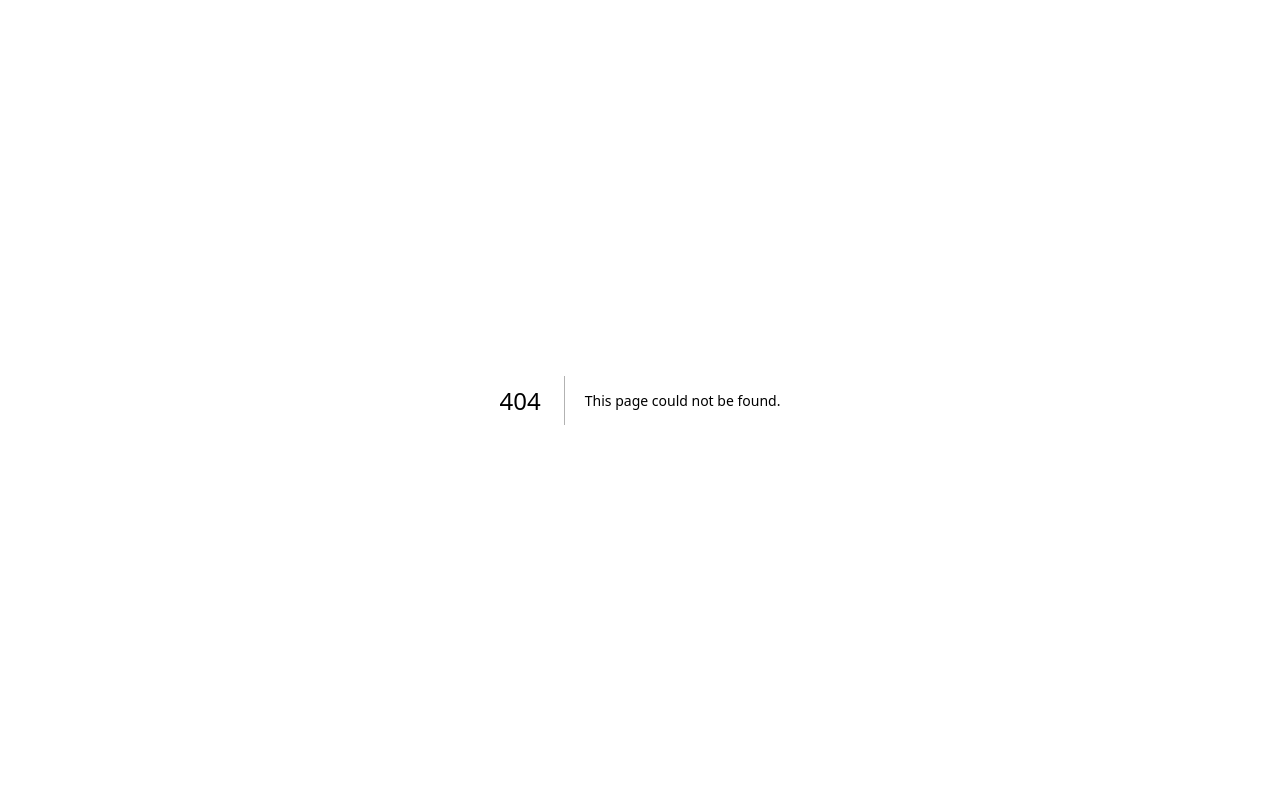
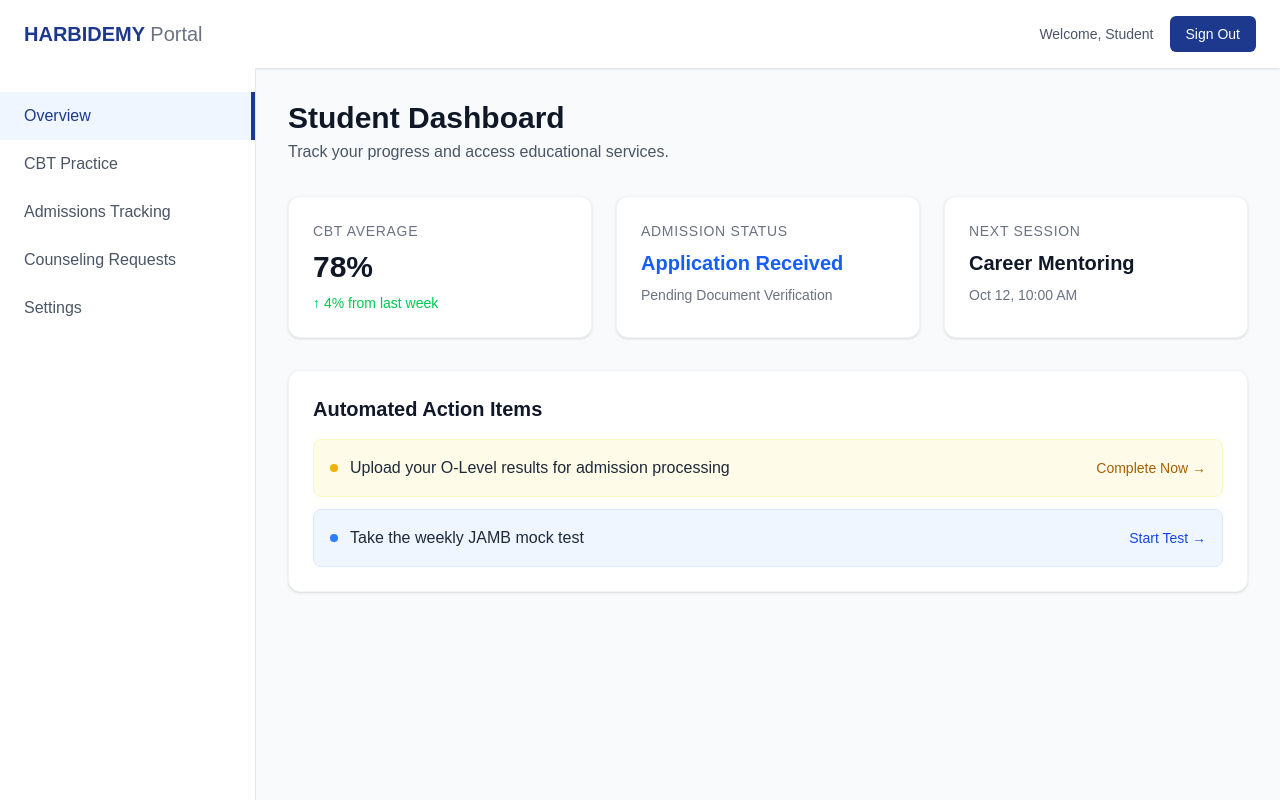
Before and after one commit to harbidemy-portal/harbidemy, a Next.js app: page /dashboard in a window 1280 px wide. Before the commit this address had no page. Built offline with nearby package versions, Linux system fonts and the light colour scheme.

Commit message:
Initial Next.js and Supabase commit for Harbidemy

```diff
--- a/package.json
+++ b/package.json
@@ -9,6 +9,7 @@
     "lint": "eslint"
   },
   "dependencies": {
+    "@supabase/supabase-js": "^2.110.9",
     "next": "16.2.12",
     "react": "19.2.4",
     "react-dom": "19.2.4"
--- /dev/null
+++ b/src/app/dashboard/page.tsx
@@ -0,0 +1,92 @@
+import Link from 'next/link';
+
+export default function Dashboard() {
+  return (
+    <div className="min-h-screen bg-gray-50 flex flex-col">
+      {/* Top Navbar */}
+      <nav className="bg-white shadow-sm px-6 py-4 flex justify-between items-center">
+        <div className="text-xl font-bold text-blue-900">
+          HARBIDEMY <span className="font-light text-gray-500">Portal</span>
+        </div>
+        <div className="flex items-center gap-4">
+          <div className="text-sm text-gray-600">Welcome, Student</div>
+          <button className="bg-blue-900 text-white px-4 py-2 rounded-md text-sm hover:bg-blue-800 transition">
+            Sign Out
+          </button>
+        </div>
+      </nav>
+
+      <div className="flex flex-1 overflow-hidden">
+        {/* Sidebar */}
+        <aside className="w-64 bg-white border-r border-gray-200 hidden md:block">
+          <ul className="flex flex-col py-6">
+            <li className="px-6 py-3 bg-blue-50 border-r-4 border-blue-900 text-blue-900 font-medium cursor-pointer">
+              Overview
+            </li>
+            <li className="px-6 py-3 text-gray-600 hover:bg-gray-50 hover:text-blue-900 cursor-pointer">
+              CBT Practice
+            </li>
+            <li className="px-6 py-3 text-gray-600 hover:bg-gray-50 hover:text-blue-900 cursor-pointer">
+              Admissions Tracking
+            </li>
+            <li className="px-6 py-3 text-gray-600 hover:bg-gray-50 hover:text-blue-900 cursor-pointer">
+              Counseling Requests
+            </li>
+            <li className="px-6 py-3 text-gray-600 hover:bg-gray-50 hover:text-blue-900 cursor-pointer">
+              Settings
+            </li>
+          </ul>
+        </aside>
+
+        {/* Main Content */}
+        <main className="flex-1 p-8 overflow-y-auto">
+          <header className="mb-8">
+            <h1 className="text-3xl font-bold text-gray-900">Student Dashboard</h1>
+            <p className="text-gray-600 mt-1">Track your progress and access educational services.</p>
+          </header>
+
+          <div className="grid grid-cols-1 md:grid-cols-3 gap-6 mb-8">
+            {/* Quick Stats */}
+            <div className="bg-white p-6 rounded-xl shadow-sm border border-gray-100">
+              <h3 className="text-gray-500 text-sm font-medium uppercase tracking-wider">CBT Average</h3>
+              <div className="text-3xl font-bold text-gray-900 mt-2">78%</div>
+              <div className="text-green-500 text-sm mt-2 font-medium">↑ 4% from last week</div>
+            </div>
+
+            <div className="bg-white p-6 rounded-xl shadow-sm border border-gray-100">
+              <h3 className="text-gray-500 text-sm font-medium uppercase tracking-wider">Admission Status</h3>
+              <div className="text-xl font-bold text-blue-600 mt-2">Application Received</div>
+              <div className="text-gray-500 text-sm mt-2">Pending Document Verification</div>
+            </div>
+
+            <div className="bg-white p-6 rounded-xl shadow-sm border border-gray-100">
+              <h3 className="text-gray-500 text-sm font-medium uppercase tracking-wider">Next Session</h3>
+              <div className="text-xl font-bold text-gray-900 mt-2">Career Mentoring</div>
+              <div className="text-gray-500 text-sm mt-2">Oct 12, 10:00 AM</div>
+            </div>
+          </div>
+
+          <div className="bg-white p-6 rounded-xl shadow-sm border border-gray-100">
+            <h2 className="text-xl font-bold text-gray-900 mb-4">Automated Action Items</h2>
+            <ul className="space-y-3">
+              <li className="flex items-center justify-between p-4 bg-yellow-50 rounded-lg border border-yellow-100">
+                <div className="flex items-center gap-3">
+                  <div className="w-2 h-2 rounded-full bg-yellow-500"></div>
+                  <span className="text-gray-800">Upload your O-Level results for admission processing</span>
+                </div>
+                <button className="text-sm font-medium text-yellow-700 hover:text-yellow-800">Complete Now &rarr;</button>
+              </li>
+              <li className="flex items-center justify-between p-4 bg-blue-50 rounded-lg border border-blue-100">
+                <div className="flex items-center gap-3">
+                  <div className="w-2 h-2 rounded-full bg-blue-500"></div>
+                  <span className="text-gray-800">Take the weekly JAMB mock test</span>
+                </div>
+                <button className="text-sm font-medium text-blue-700 hover:text-blue-800">Start Test &rarr;</button>
+              </li>
+            </ul>
+          </div>
+        </main>
+      </div>
+    </div>
+  );
+}
--- a/src/app/page.tsx
+++ b/src/app/page.tsx
@@ -1,65 +1,32 @@
-import Image from "next/image";
+import Link from "next/link";
 
 export default function Home() {
   return (
-    <div className="flex flex-col flex-1 items-center justify-center bg-zinc-50 font-sans dark:bg-black">
-      <main className="flex flex-1 w-full max-w-3xl flex-col items-center justify-between py-32 px-16 bg-white dark:bg-black sm:items-start">
-        <Image
-          className="dark:invert"
-          src="/next.svg"
-          alt="Next.js logo"
-          width={100}
-          height={20}
-          priority
-        />
-        <div className="flex flex-col items-center gap-6 text-center sm:items-start sm:text-left">
-          <h1 className="max-w-xs text-3xl font-semibold leading-10 tracking-tight text-black dark:text-zinc-50">
-            To get started, edit the page.tsx file.
-          </h1>
-          <p className="max-w-md text-lg leading-8 text-zinc-600 dark:text-zinc-400">
-            Looking for a starting point or more instructions? Head over to{" "}
-            <a
-              href="https://vercel.com/templates?framework=next.js&utm_source=create-next-app&utm_medium=appdir-template-tw&utm_campaign=create-next-app"
-              className="font-medium text-zinc-950 dark:text-zinc-50"
-            >
-              Templates
-            </a>{" "}
-            or the{" "}
-            <a
-              href="https://nextjs.org/learn?utm_source=create-next-app&utm_medium=appdir-template-tw&utm_campaign=create-next-app"
-              className="font-medium text-zinc-950 dark:text-zinc-50"
-            >
-              Learning
-            </a>{" "}
-            center.
-          </p>
+    <main className="min-h-screen bg-gradient-to-br from-blue-900 to-indigo-900 flex flex-col items-center justify-center p-6 text-center">
+      <div className="bg-white/10 backdrop-blur-lg p-10 rounded-2xl border border-white/20 shadow-2xl max-w-2xl w-full">
+        <div className="w-16 h-16 bg-yellow-400 rounded-full flex items-center justify-center mx-auto mb-6 shadow-lg">
+          <svg className="w-8 h-8 text-blue-900" fill="none" stroke="currentColor" viewBox="0 0 24 24" xmlns="http://www.w3.org/2000/svg"><path strokeLinecap="round" strokeLinejoin="round" strokeWidth={2} d="M12 14l9-5-9-5-9 5 9 5z" /><path strokeLinecap="round" strokeLinejoin="round" strokeWidth={2} d="M12 14l6.16-3.422a12.083 12.083 0 01.665 6.479A11.952 11.952 0 0012 20.055a11.952 11.952 0 00-6.824-2.998 12.078 12.078 0 01.665-6.479L12 14z" /><path strokeLinecap="round" strokeLinejoin="round" strokeWidth={2} d="M12 14l9-5-9-5-9 5 9 5zm0 0l6.16-3.422a12.083 12.083 0 01.665 6.479A11.952 11.952 0 0012 20.055a11.952 11.952 0 00-6.824-2.998 12.078 12.078 0 01.665-6.479L12 14zm-4 6v-7.5l4-2.222" /></svg>
         </div>
-        <div className="flex flex-col gap-4 text-base font-medium sm:flex-row">
-          <a
-            className="flex h-12 w-full items-center justify-center gap-2 rounded-full bg-foreground px-5 text-background transition-colors hover:bg-[#383838] dark:hover:bg-[#ccc] md:w-[158px]"
-            href="https://vercel.com/new?utm_source=create-next-app&utm_medium=appdir-template-tw&utm_campaign=create-next-app"
-            target="_blank"
-            rel="noopener noreferrer"
-          >
-            <Image
-              className="dark:invert"
-              src="/vercel.svg"
-              alt="Vercel logomark"
-              width={16}
-              height={16}
-            />
-            Deploy Now
-          </a>
-          <a
-            className="flex h-12 w-full items-center justify-center rounded-full border border-solid border-black/[.08] px-5 transition-colors hover:border-transparent hover:bg-black/[.04] dark:border-white/[.145] dark:hover:bg-[#1a1a1a] md:w-[158px]"
-            href="https://nextjs.org/docs?utm_source=create-next-app&utm_medium=appdir-template-tw&utm_campaign=create-next-app"
-            target="_blank"
-            rel="noopener noreferrer"
-          >
-            Documentation
-          </a>
+        <h1 className="text-4xl md:text-5xl font-bold text-white mb-4">
+          HARBIDEMY <span className="text-yellow-400">Portal</span>
+        </h1>
+        <p className="text-blue-100 text-lg mb-8 max-w-lg mx-auto">
+          Welcome to the automated, self-service student platform. Access CBT prep, track admissions, and request counseling seamlessly.
+        </p>
+
+        <div className="flex flex-col sm:flex-row gap-4 justify-center">
+          <Link href="/dashboard" className="bg-yellow-400 text-blue-900 px-8 py-3 rounded-full font-bold hover:bg-yellow-300 transition shadow-lg hover:shadow-xl transform hover:-translate-y-1">
+            Student Login
+          </Link>
+          <button className="bg-white/20 text-white border border-white/30 px-8 py-3 rounded-full font-bold hover:bg-white/30 transition">
+            Admin Portal
+          </button>
         </div>
-      </main>
-    </div>
+      </div>
+
+      <p className="text-white/50 text-sm mt-12">
+        &copy; {new Date().getFullYear()} Harbidemy School Management Services.
+      </p>
+    </main>
   );
 }
```
Also changed, not shown: 1 other file (tests, documents, lock files or other folders).
